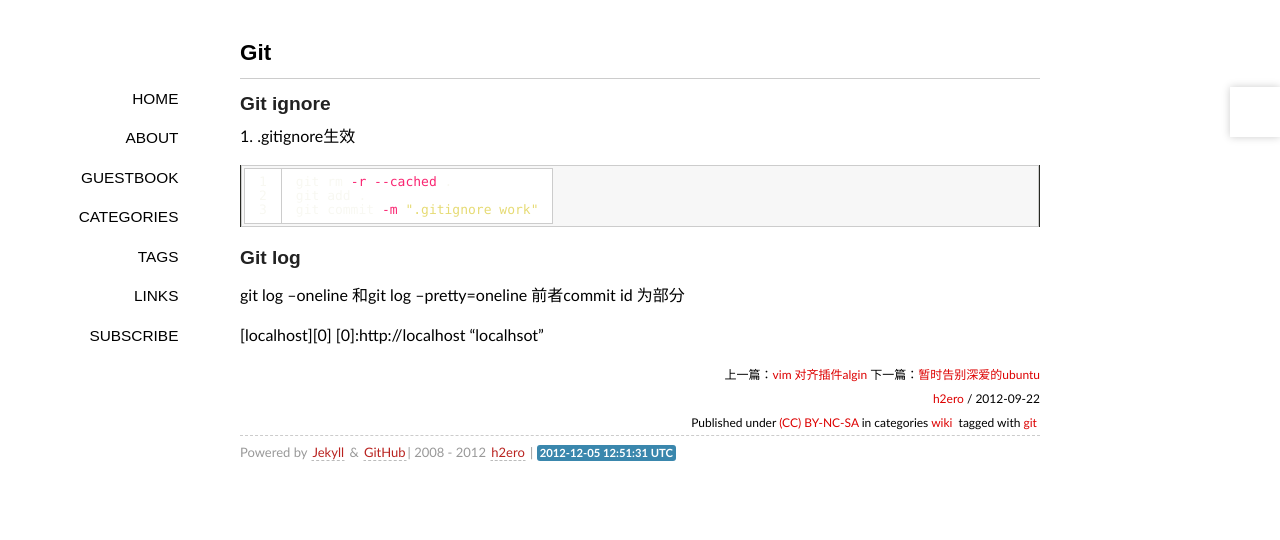
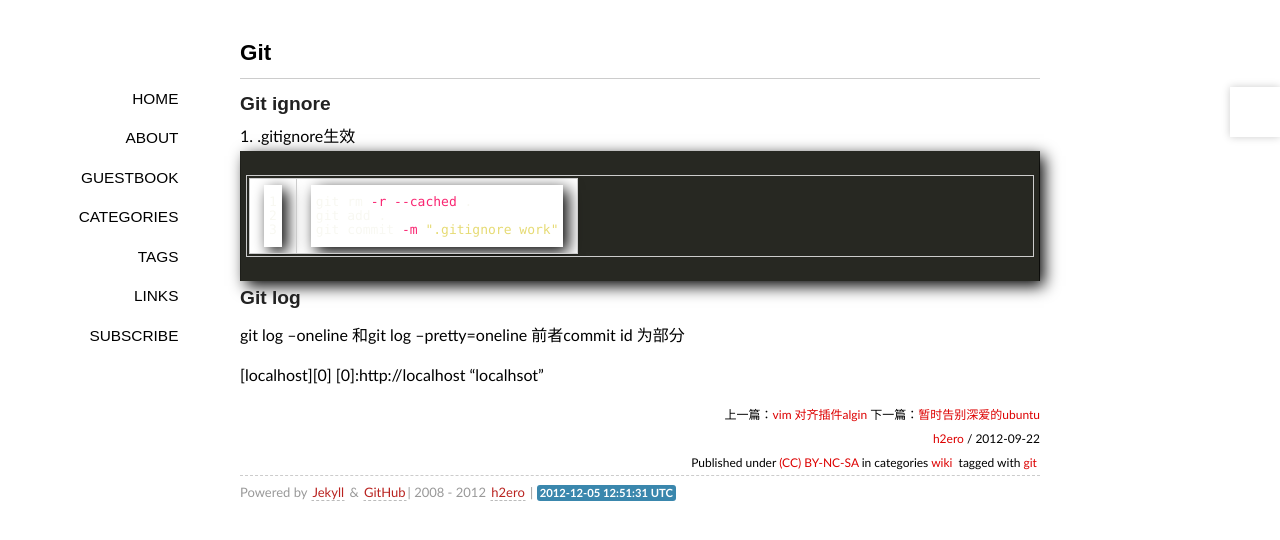
Before and after one commit to h2ero/h2ero.github.com, a Jekyll site: the page built from _posts/wiki/2012-09-22-Git-wiki.md, in a window 1280 px wide. Shown: the top 540 px of the page. Built offline with Jekyll 4.4.1, drawn with Linux system fonts in a browser that asks for light colours; some web fonts are replaced; Markdown is read by kramdown in place of the engine named in the settings; comment, search, counter and statistics services are not loaded.

Commit message:
change css

```diff
--- a/media/css/style.css
+++ b/media/css/style.css
@@ -21,7 +21,8 @@
 li{padding:.2em 0;}
 ol,ul{list-style-position:inside;}
 ol ul, ul ol, ul ul, ol ol {margin-left:1em;}
-pre code{ font-family:Simsun,monospace; font-size: 14px; line-height: 14px; margin:1em 0;display:block;overflow:auto;}
+.highlight pre{padding: 10px 5px;box-shadow: 5px 5px 15px #000000;}
+pre code{ border: 1px solid #CCCCCC; padding: 2px; font-family:Simsun,monospace; font-size: 14px; line-height: 14px; margin:1em 0;display:block;overflow:auto;}
 blockquote{display:block;text-align:justify;border-left:4px solid #eeeeee;}
 blockquote{margin:1em 0em;padding-left:1.5em;}
 blockquote p{margin:0;padding:.5em 0;}
@@ -47,7 +48,7 @@
 h4{font-family:"Cuprum","Hiragino Sans GB","Microsoft YaHei",sans-serif;font-size:1em;color:#333;}
 h1,h2,h3{padding:5px 0px;}
 pre,code{font-family:Menlo,"Andale Mono",Consolas,"Courier New",Monaco,monospace;font-size:13px;margin:0px 1px;}
-code{background-color:#F7F7F7;border: 1px solid #CCCCCC;padding: 2px;}
+code{border: 1px solid #CCCCCC;padding: 2px;}
 embed,object,iframe{display:block;margin:4px auto;}
 .gist{font-size: 12px;line-height:1.6;} footer{ display:block; border-top: 1px dashed #CCC; }
 footer small { font-size: 13px; color: #999; }
```
